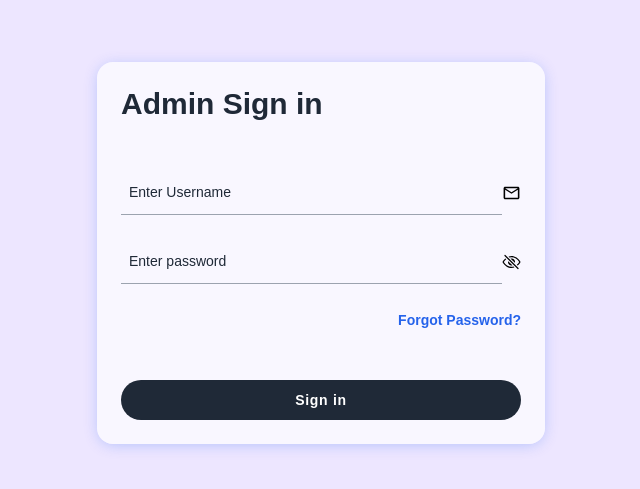
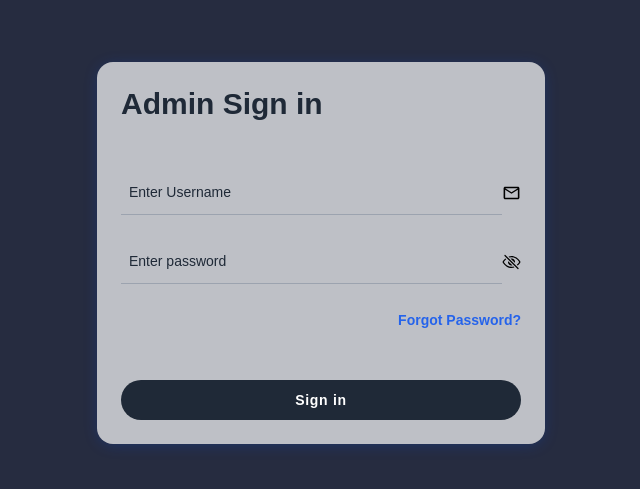
Before and after one commit to harshkavaiya/Live-chat-webApp, a React (Vite) app in the folder client/: page /Admin in a window 1280 px wide. Shown: the part 147-636 px from the top of the page, without its empty margins (319-959 px from the left). Built offline with nearby package versions, Linux system fonts and the light colour scheme; no server answers; what javascript-time-ago would draw is missing.

Commit message:
admin theme

```diff
--- a/client/src/Admin/components/Layout.jsx
+++ b/client/src/Admin/components/Layout.jsx
@@ -2,11 +2,14 @@ import { Toaster } from "react-hot-toast";
 import Home from "../Home";
 import LoginPage from "../Login";
 import useAuthAdmin from "../store/useAuthAdmin";
+import { useContext } from "react";
+import { ThemeContext } from "../../GlobalStates/ThemeContext";
 
 const Layout = () => {
   const { user } = useAuthAdmin();
+  const { theme } = useContext(ThemeContext);
   return (
-    <div>
+    <div data-theme={theme}>
       <Toaster />
       {user ? <Home /> : <LoginPage />}
     </div>
```
